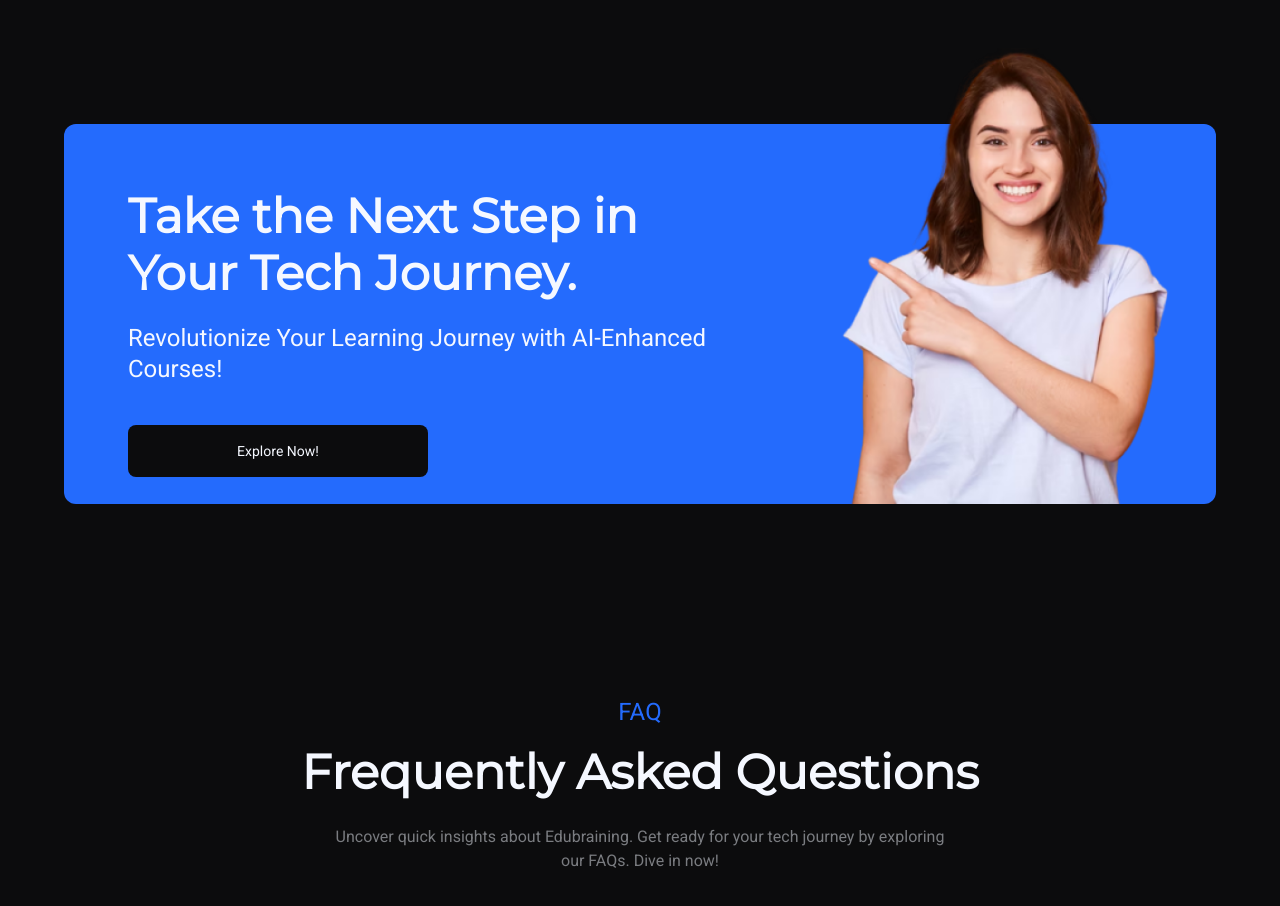
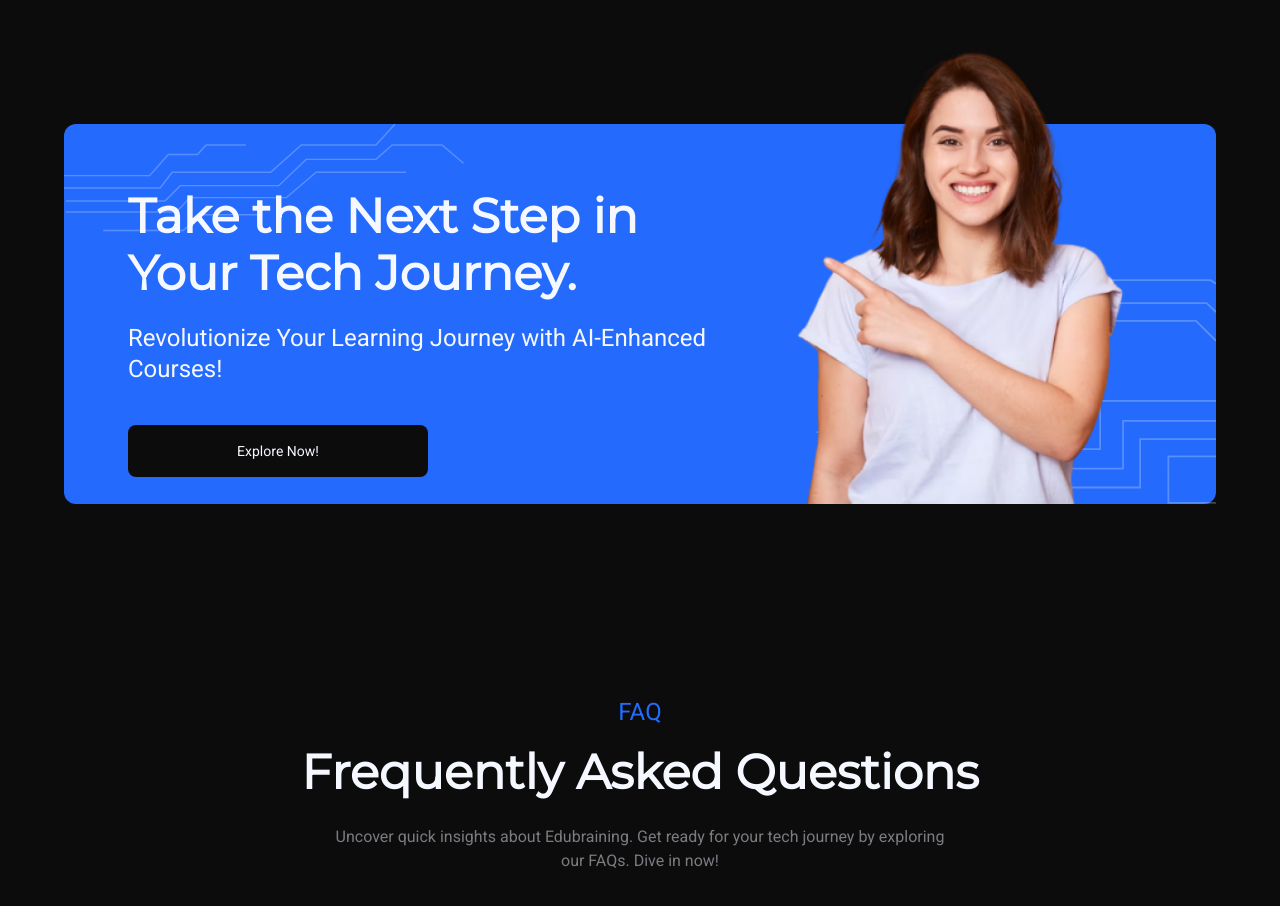
Before and after one commit to jrTilak/edubrain-temp, a React (Vite) app: page / in a window 1280 px wide. Shown: the part 7960-8866 px from the top of the page. Built offline with nearby package versions, Linux system fonts and the light colour scheme.

Commit message:
Add rays to CTABanner component

```diff
--- a/src/pages/Home/CTABanner.tsx
+++ b/src/pages/Home/CTABanner.tsx
@@ -1,8 +1,18 @@
 import ctaImg from "@/assets/images/cta-girl.png";
-
+import raysLeft from "@/assets/images/cta-rays-left.svg";
+import raysRight from "@/assets/images/cta-rays-right.svg";
 const CTABanner = () => {
   return (
     <div className="bg-[#246BFD] rounded-xl w-full h-[211px] sm:h-[228px] max-w-[683px] xl:max-w-6xl xl:h-[380px] m-auto relative px-4 sm:px-6 py-5 flex flex-col gap-2 xl:gap-5 xs:mt-10 sm:mt-16 xl:p-16">
+      {/* //rays */}
+      <img
+        src={raysLeft}
+        className="absolute top-0 left-0 xl:w-[400px] md:w-[300px] sm:w-[200px] w-[138px]"
+      />
+      <img
+        src={raysRight}
+        className="absolute bottom-0 right-0 xl:w-[400px] md:w-[300px] sm:w-[200px] w-[138px]"
+      />
       <h3 className="text-[#F5F8FF] font-bold text-xl leading-[24px] sm:text-[28px] sm:leading-[33.6px] font-Montserrat xl:text-[48px] xl:leading-[57.6px] max-w-[624px]">
         Take the Next Step in
         <br />
@@ -16,7 +26,7 @@ const CTABanner = () => {
       </button>
       <img
         src={ctaImg}
-        className="absolute right-0 bottom-0 h-[154px] w-[134px] xs:w-auto xs:h-[110%] sm:h-[120%]"
+        className="absolute right-0 bottom-0 h-[154px] w-[134px] xs:w-auto xs:h-[110%] sm:h-[120%] sm:right-[30px] xl:right-[45px]"
       />
     </div>
   );
```
Also changed, not shown: src/assets/images/cta-rays-left.svg (added), src/assets/images/cta-rays-right.svg (added).
